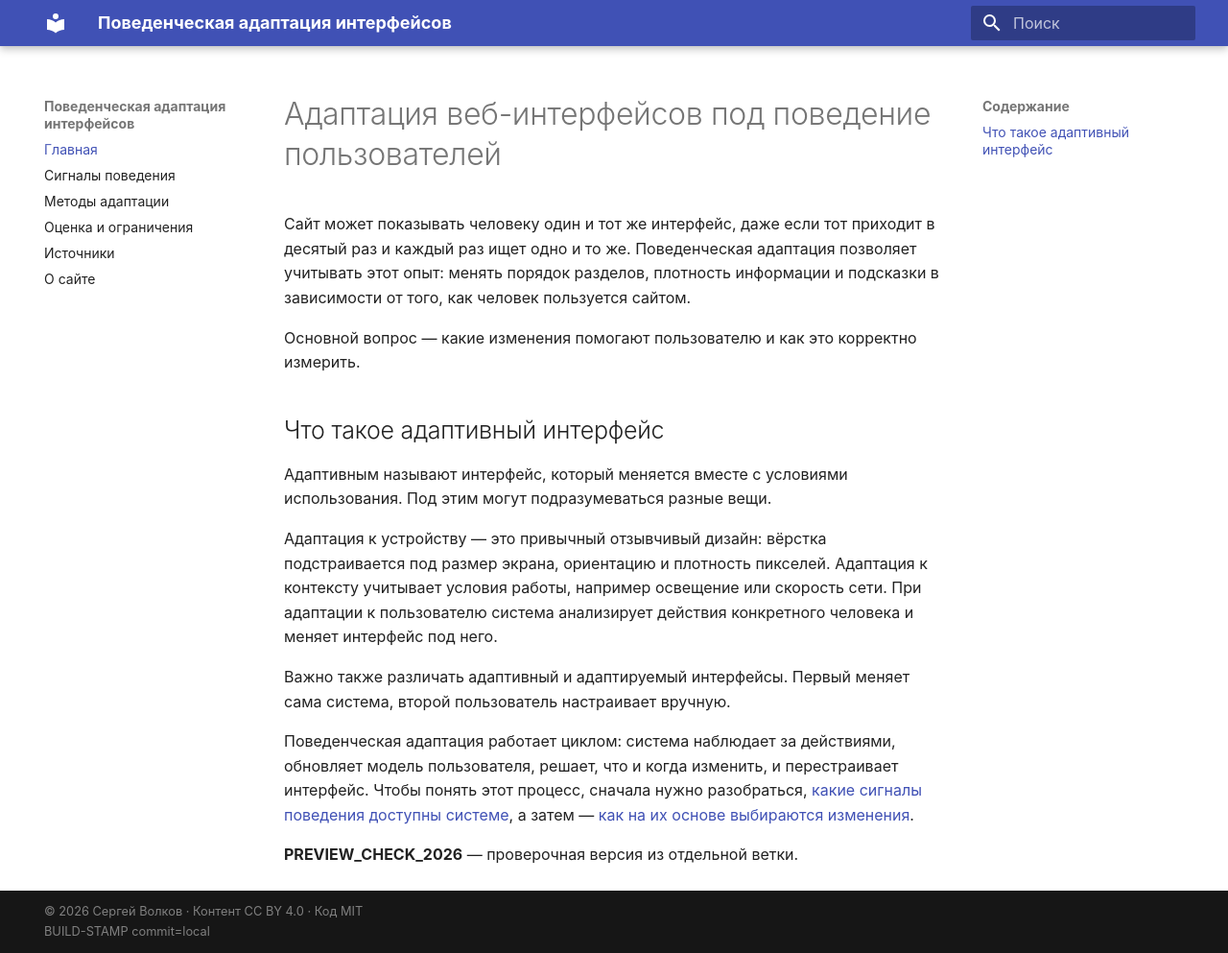
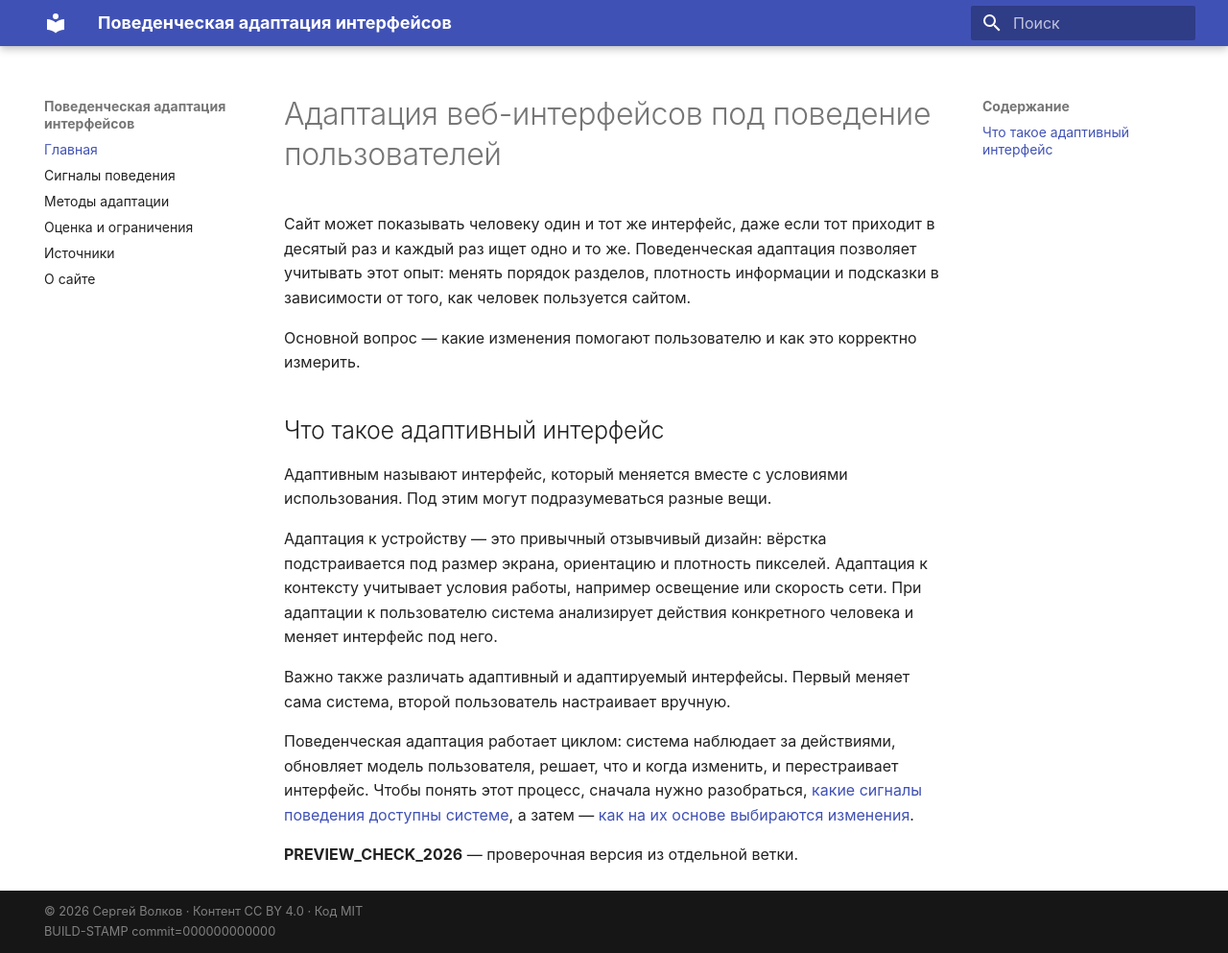
Before and after one commit to Gentofluck/adaptive-ui-review, an MkDocs documentation site: the page built from docs/index.md, in a window 1280 px wide and 993 px high. Shown: the whole window at 96% size. Built offline with MkDocs 1.6.1 and Material for MkDocs 9.7.7, drawn with Linux system fonts in a browser that asks for light colours.

```diff
--- a/overrides/partials/copyright.html
+++ b/overrides/partials/copyright.html
@@ -1,4 +1,4 @@
 <div class="md-copyright">
 	<div>{{ config.copyright }}</div>
-	<div>BUILD-STAMP commit={{ config.extra.commit[:12] }}</div>
+	<div>BUILD-STAMP commit=000000000000</div>
 </div>
```
Also changed, not shown: 1 other file.
